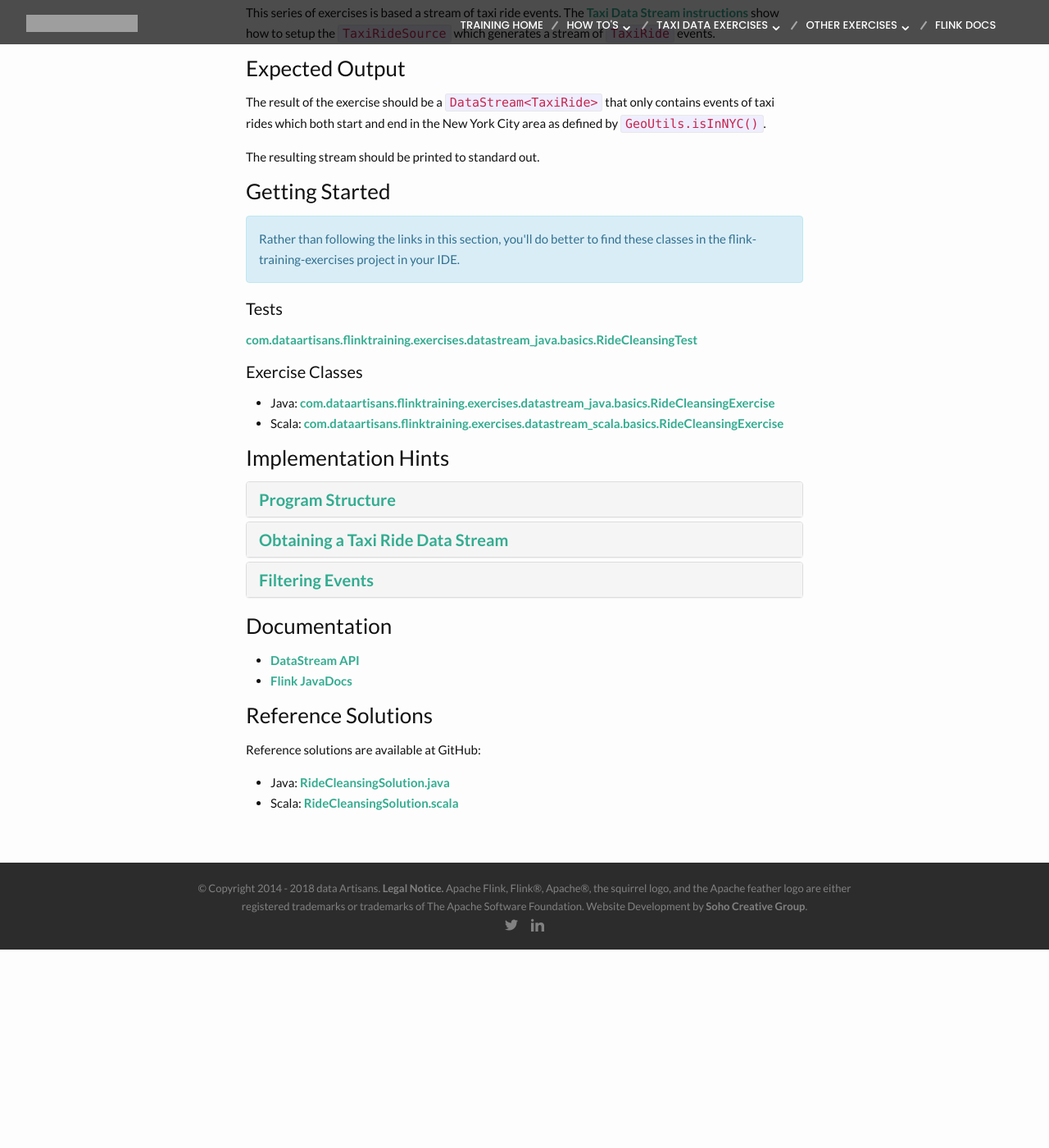
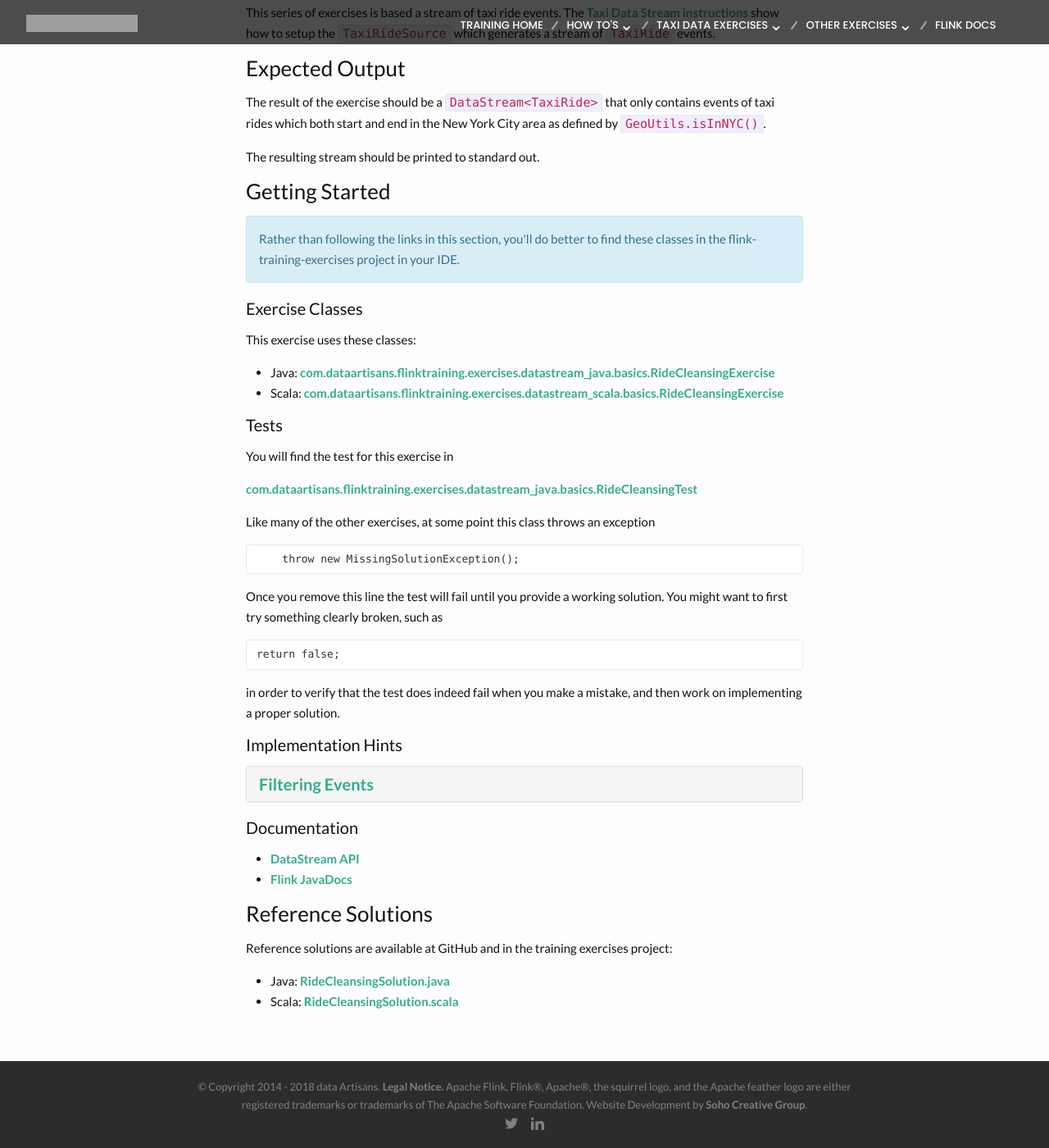
Before and after one commit to dataArtisans/flink-training-web, a Jekyll site: the page built from exercises/rideCleansing.md, in a window 1280 px wide and 1400 px high, scrolled down 407 px. Shown: the whole window at 82% size. Built offline with Jekyll 4.4.1, drawn with Linux system fonts in a browser that asks for light colours; nearby versions of some CDN libraries; before the commit the page ends 1565 px from its top, so only the background shows below that; some of the changed text lies outside the part shown; grey boxes are pictures that could not be loaded.

Commit message:
More improvements to the instructions and first exercise, including better linking.

```diff
--- a/exercises/rideCleansing.md
+++ b/exercises/rideCleansing.md
@@ -4,7 +4,7 @@ title: DataStream API - Taxi Ride Cleansing
 permalink: /exercises/rideCleansing.html
 ---
 
-If you haven't already done so, you'll need to first [setup your Flink development environment]({{site.baseurl}}/devEnvSetup.html). See [How to do the exercises]({{site.baseurl}}/howto-exercises.html) for an overall introduction to these exercises.
+If you haven't already done so, you'll need to first [setup your Flink development environment]({{site.baseurl}}/devEnvSetup.html). See [How to do the Exercises]({{site.baseurl}}/howto-exercises.html) for an overall introduction to these exercises.
 
 The task of the "Taxi Ride Cleansing" exercise is to cleanse a stream of TaxiRide events by removing events that do not start or end in New York City.
 
@@ -28,47 +28,32 @@ Rather than following the links in this section, you'll do better to find these
 </p>
 </div>
 
-#### Tests
+#### Exercise Classes
 
-[com.dataartisans.flinktraining.exercises.datastream_java.basics.RideCleansingTest]({{ site.tests }}/basics/RideCleansingTest.java)
-
-#### Exercise Classes
+This exercise uses these classes:
 
 - Java: [com.dataartisans.flinktraining.exercises.datastream_java.basics.RideCleansingExercise]({{ site.javaexercises }}/basics/RideCleansingExercise.java)
 - Scala: [com.dataartisans.flinktraining.exercises.datastream_scala.basics.RideCleansingExercise]({{ site.scalaexercises }}/basics/RideCleansingExercise.scala)
 
+#### Tests
 
-### Implementation Hints
+You will find the test for this exercise in
+
+[com.dataartisans.flinktraining.exercises.datastream_java.basics.RideCleansingTest]({{ site.tests }}/basics/RideCleansingTest.java)
+
+Like many of the other exercises, at some point this class throws an exception
+
+        throw new MissingSolutionException();
+
+Once you remove this line the test will fail until you provide a working solution. You might want to first try something clearly broken, such as
+
+    return false;
+
+in order to verify that the test does indeed fail when you make a mistake, and then work on implementing a proper solution.
+
+#### Implementation Hints
 
 <div class="panel-group" id="accordion" role="tablist" aria-multiselectable="true">
-  <div class="panel panel-default">
-    <div class="panel-heading" role="tab" id="headingOne">
-      <h4 class="panel-title">
-        <a class="collapsed" role="button" data-toggle="collapse" data-parent="#accordion" href="#collapseOne" aria-expanded="false" aria-controls="collapseOne">
-Program Structure
-        </a>
-      </h4>
-    </div>
-    <div id="collapseOne" class="panel-collapse collapse" role="tabpanel" aria-labelledby="headingOne">
-      <div class="panel-body" markdown="span">
-The exercise program starts with a `TaxiRideSource` and requires a single transformation to filter all events that do not start and end within the New York City area.
-      </div>
-    </div>
-  </div>
-  <div class="panel panel-default">
-    <div class="panel-heading" role="tab" id="headingTwo">
-      <h4 class="panel-title">
-        <a class="collapsed" role="button" data-toggle="collapse" data-parent="#accordion" href="#collapseTwo" aria-expanded="false" aria-controls="collapseTwo">
-Obtaining a Taxi Ride Data Stream
-        </a>
-      </h4>
-    </div>
-    <div id="collapseTwo" class="panel-collapse collapse" role="tabpanel" aria-labelledby="headingTwo">
-      <div class="panel-body" markdown="span">
-The `DataStream<TaxiRide>` is generated using the `TaxiRideSource` as described in the [Taxi Data Stream instructions]({{ site.baseurl }}/exercises/taxiData.html).
-      </div>
-    </div>
-  </div>
   <div class="panel panel-default">
     <div class="panel-heading" role="tab" id="headingThree">
       <h4 class="panel-title">
@@ -79,20 +64,20 @@ Filtering Events
     </div>
     <div id="collapseThree" class="panel-collapse collapse" role="tabpanel" aria-labelledby="headingThree">
       <div class="panel-body" markdown="span">
-Flink's DataStream API features a `DataStream.filter(FilterFunction)` transformation to filter events from a data stream. The `GeoUtils.isInNYC()` function can be called within a `FilterFunction` to check if a location is in the New York City area.
+Flink's DataStream API features a `DataStream.filter(FilterFunction)` transformation to filter events from a data stream. The `GeoUtils.isInNYC()` function can be called within a `FilterFunction` to check if a location is in the New York City area. Your filter function should check both the starting and ending locations of each ride.
       </div>
     </div>
   </div>
 </div>
 
-### Documentation
+#### Documentation
 
 - [DataStream API]({{ site.docs }}/dev/datastream_api.html)
 - [Flink JavaDocs]({{ site.docs }}/api/java/)
 
 ### Reference Solutions
 
-Reference solutions are available at GitHub:
+Reference solutions are available at GitHub and in the training exercises project:
 
 - Java: [RideCleansingSolution.java]({{ site.javasolutions }}/basics/RideCleansingSolution.java)
 - Scala: [RideCleansingSolution.scala]({{ site.scalasolutions }}/basics/RideCleansingSolution.scala)
```
Also changed, not shown: devEnvSetup.md (+2 -0 lines), fault-tolerance.md (+1 -1 lines), howto-exercises.md (+4 -14 lines), index.md (+1 -1 lines), localCluster.md (+15 -1 lines).
